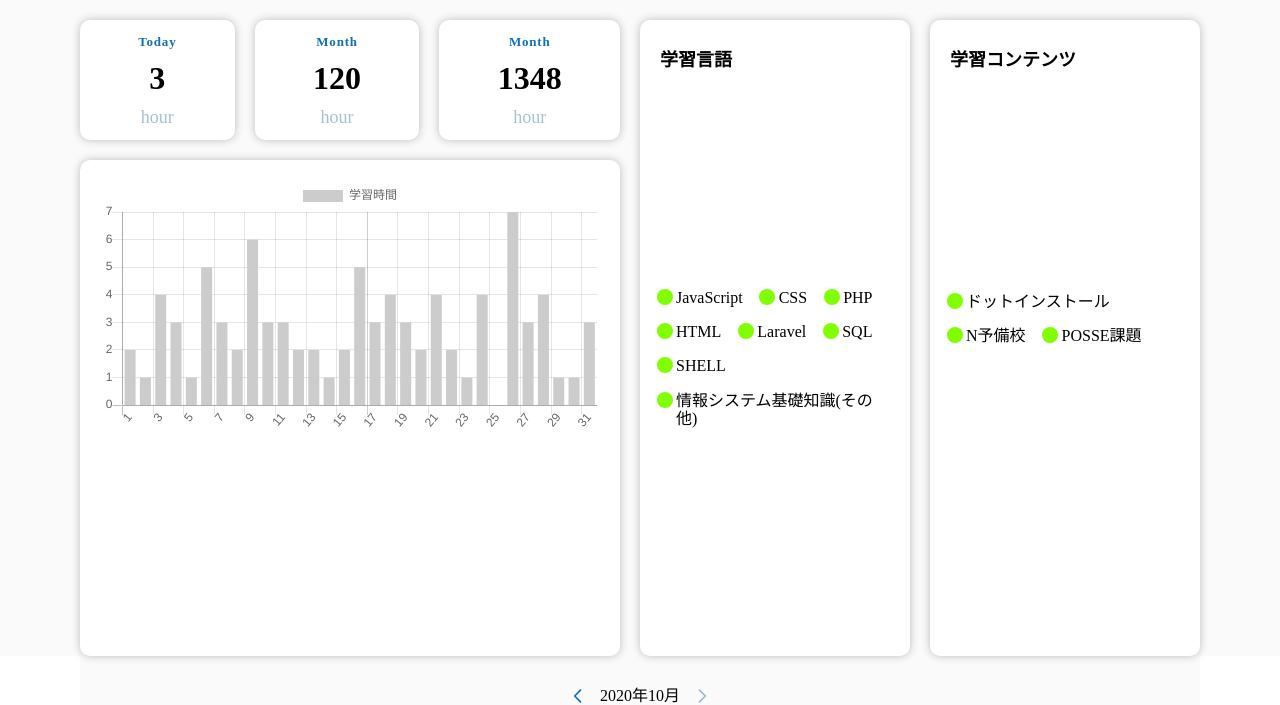
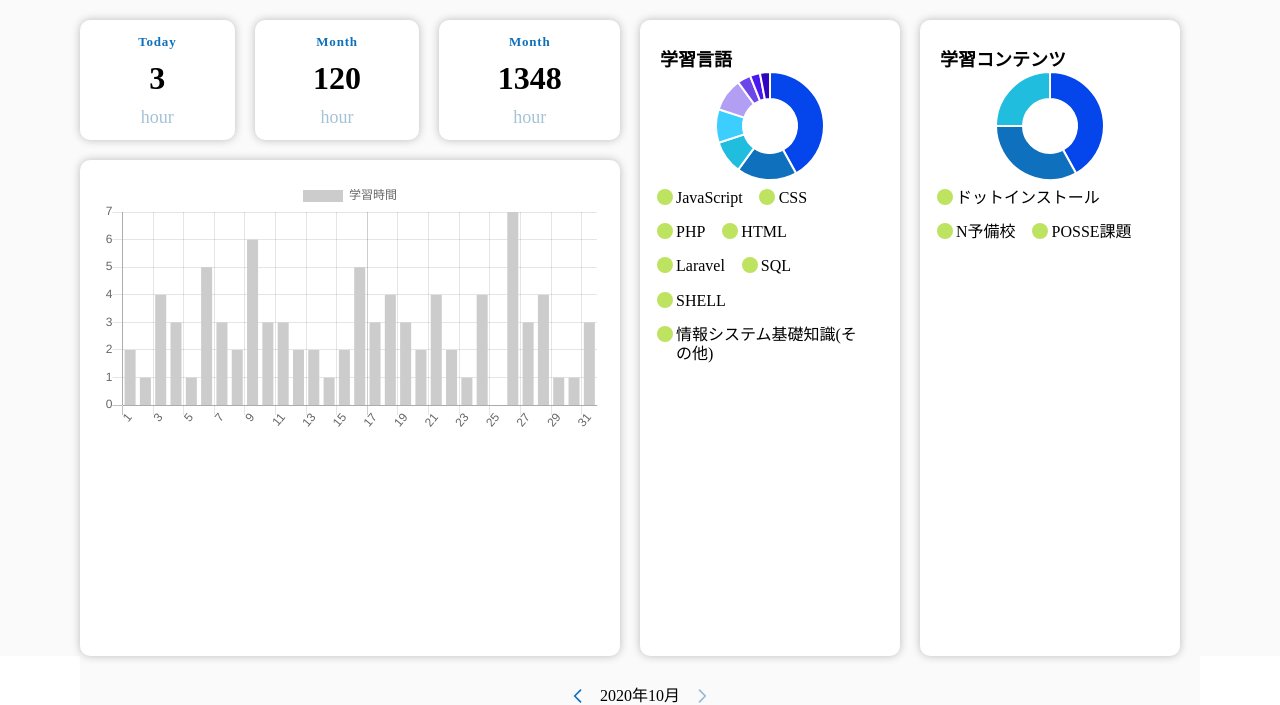
Before and after one commit to posse-ap/gen2.0-andmatcha, a PHP site: page / in a window 1280 px wide. Shown: the part 64-769 px from the top of the page. Run offline with PHP 8.4, Linux system fonts and the light colour scheme; a map, chart or similar area stays blank; some libraries are stand-ins or nearby versions.

Commit message:
グラフ途中

```diff
--- a/chart-setting.js
+++ b/chart-setting.js
@@ -18,8 +18,8 @@
     type: 'doughnut',
     data: {
         labels: ['JavaScript', 'CSS', 'PHP', 'HTML', 'Laravel', 'SQL', 'SHEEL', '情報システム基礎知識(その他)'],
-        dataets: [{
-            data: [38, 31, 21, 10, 4, 4, 4, 4],
+        datasets: [{
+            data: [42, 18, 10, 10, 10, 4, 3, 3],
             backgroundColor: [
                 '#0445EC',
                 '#0F70BD',
@@ -37,3 +37,22 @@
         responsive: false,
     }
 });
+
+var contentsChart = new Chart(contentsCtx, {
+    type: 'doughnut',
+    data: {
+        labels: ['ドットインストール', 'N予備校', 'POSSE課題'],
+        datasets: [{
+            data: [42, 33, 25],
+            backgroundColor: [
+                '#0445EC',
+                '#0F70BD',
+                '#20BDDE',
+            ],
+        }]
+    },
+    options: {
+        legend: false,
+        responsive: false,
+    }
+});
--- a/index.css
+++ b/index.css
@@ -358,13 +358,11 @@
 }
 .doughnutchart_container {
     width: 100%;
-    max-height: 270px;
-    margin: 30px 0;
+    max-height: 300px;
 }
-.doughnutchart_container img {
-    width: 100%;
-    height: 100%;
-    object-fit: contain;
+.doughnutchart_container canvas {
+    max-width: 100%;
+    margin: 0 auto;
 }
 .legend {
     width: 100%;
@@ -376,7 +374,7 @@
 }
 .legend_item::before {
     content: " ";
-    background-color: chartreuse;
+    background-color: #BDE360;
     border-radius: 50%;
     display: block;
     width: 1em;
@@ -385,6 +383,7 @@
     top: 0;
     left: -1.2em;
 }
+
 .footer {
     -ms-flex-order: 3;
     height: 80px;
--- a/index.html
+++ b/index.html
@@ -210,10 +210,8 @@
 
             <div class="main_contents_second_block">
                 <div class="main_right">
-                    <!-- ここ学習言語の円グラフ -->
                     <p class="main_right_title">学習言語</p>
                     <div class="doughnutchart_container">
-                        <!-- <img src="./img/graph2.png"> -->
                         <!-- 円グラフエリア -->
                         <canvas id="languagesChart" class="languages_chart"></canvas>
                     </div>
@@ -229,10 +227,8 @@
                     </ul>
                 </div>
                 <div class="main_right">
-                    <!-- ここ学習コンテンツの円グラフ -->
                     <p class="main_right_title">学習コンテンツ</p>
                     <div class="doughnutchart_container">
-                        <!-- <img src="./img/graph3.png"> -->
                         <!-- 円グラフエリア -->
                         <canvas id="contentsChart"></canvas>
                     </div>
```
